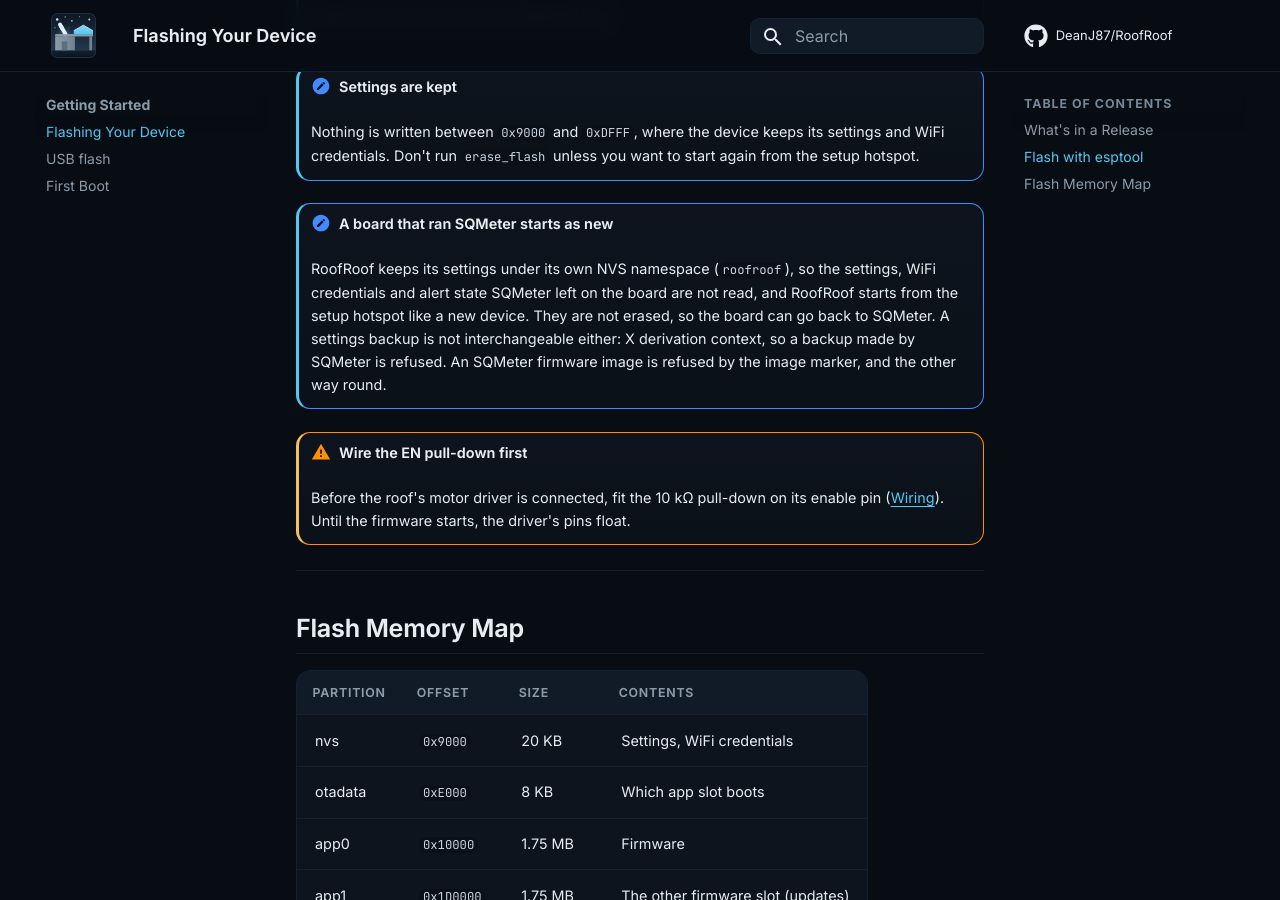
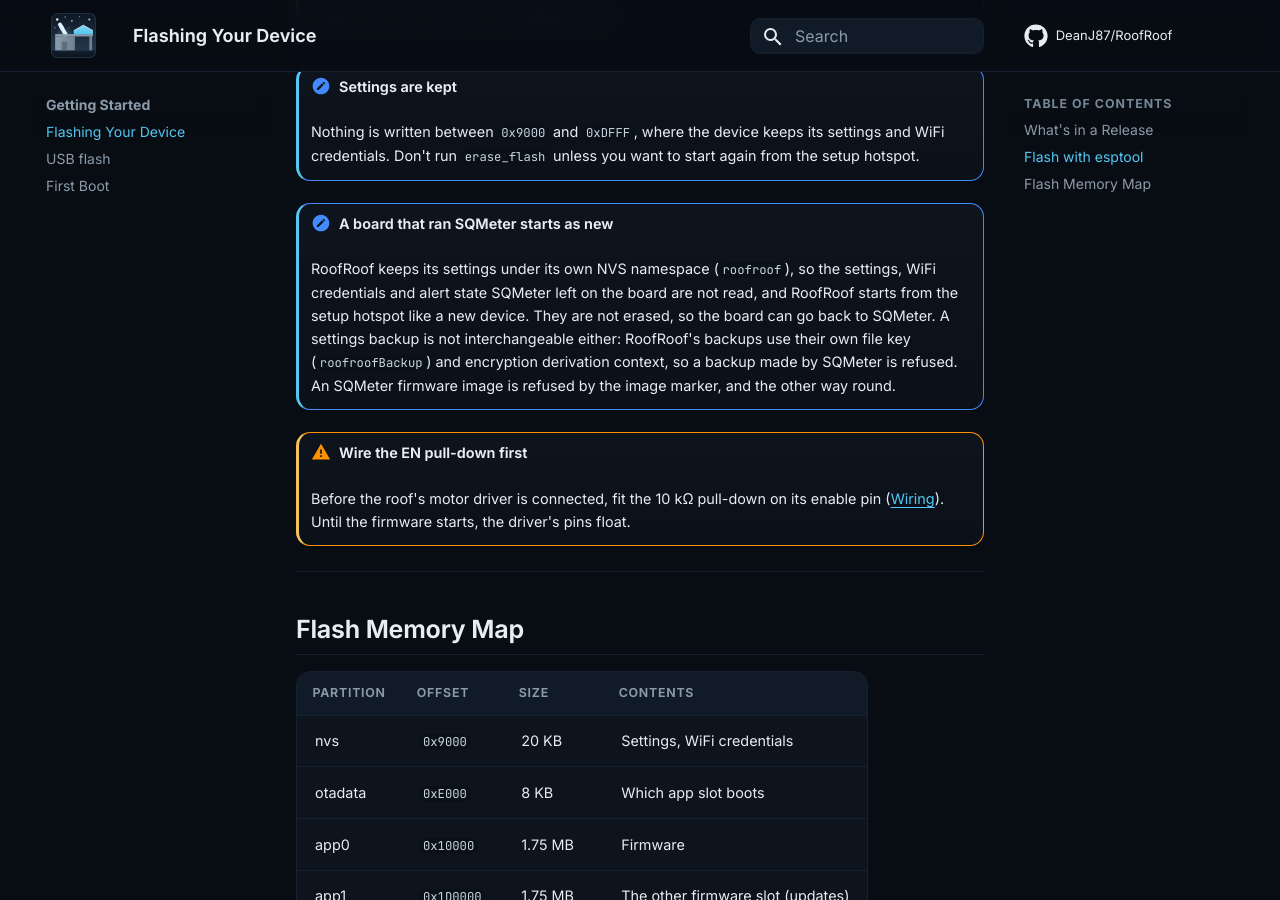
Before and after one commit to DeanJ87/RoofRoof, an MkDocs documentation site: the page built from docs/getting-started/flashing.md, in a window 1280 px wide and 900 px high, scrolled down 1511 px. Built offline with MkDocs 1.6.1 and Material for MkDocs 9.7.7, drawn with Linux system fonts in a browser that asks for light colours.

Commit message:
001: refusal happens before the boot slot switch (spec and contract wording); fix flashing note (T061, T062)

```diff
--- a/docs/getting-started/flashing.md
+++ b/docs/getting-started/flashing.md
@@ -66,9 +66,9 @@ The same command is in the package's `FLASH.txt`. Replace `PORT` with your seria
     RoofRoof keeps its settings under its own NVS namespace (`roofroof`), so the settings, WiFi
     credentials and alert state SQMeter left on the board are not read, and RoofRoof starts from the
     setup hotspot like a new device. They are not erased, so the board can go back to SQMeter. A
-    settings backup is not interchangeable either: X
-    derivation context, so a backup made by SQMeter is refused. An SQMeter firmware image is
-    refused by the image marker, and the other way round.
+    settings backup is not interchangeable either: RoofRoof's backups use their own file key
+    (`roofroofBackup`) and encryption derivation context, so a backup made by SQMeter is refused.
+    An SQMeter firmware image is refused by the image marker, and the other way round.
 
 !!! warning "Wire the EN pull-down first"
     Before the roof's motor driver is connected, fit the 10 kΩ pull-down on its enable pin ([Wiring](../hardware/wiring.md#the-en-pull-down)). Until the firmware starts, the driver's pins float.
```
Also changed, not shown: specs/001-platform-bootstrap/contracts/firmware-marker.md (+3 -1 lines), specs/001-platform-bootstrap/spec.md (+3 -3 lines), specs/001-platform-bootstrap/tasks.md (+5 -0 lines).
